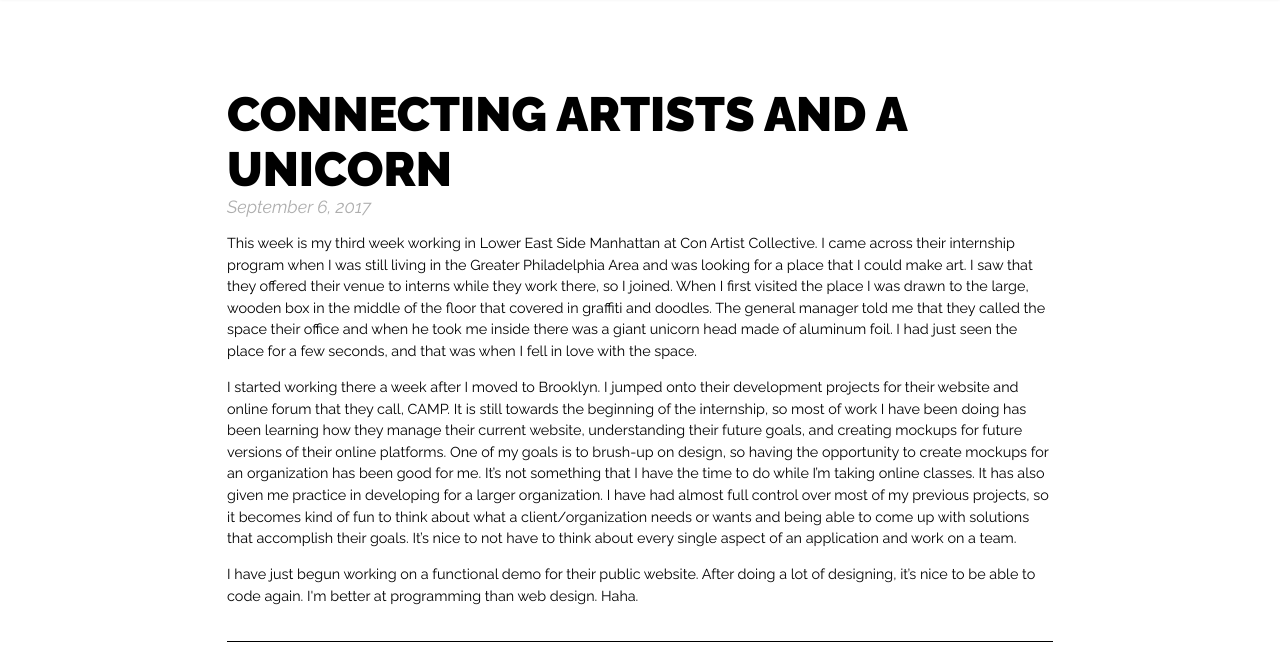
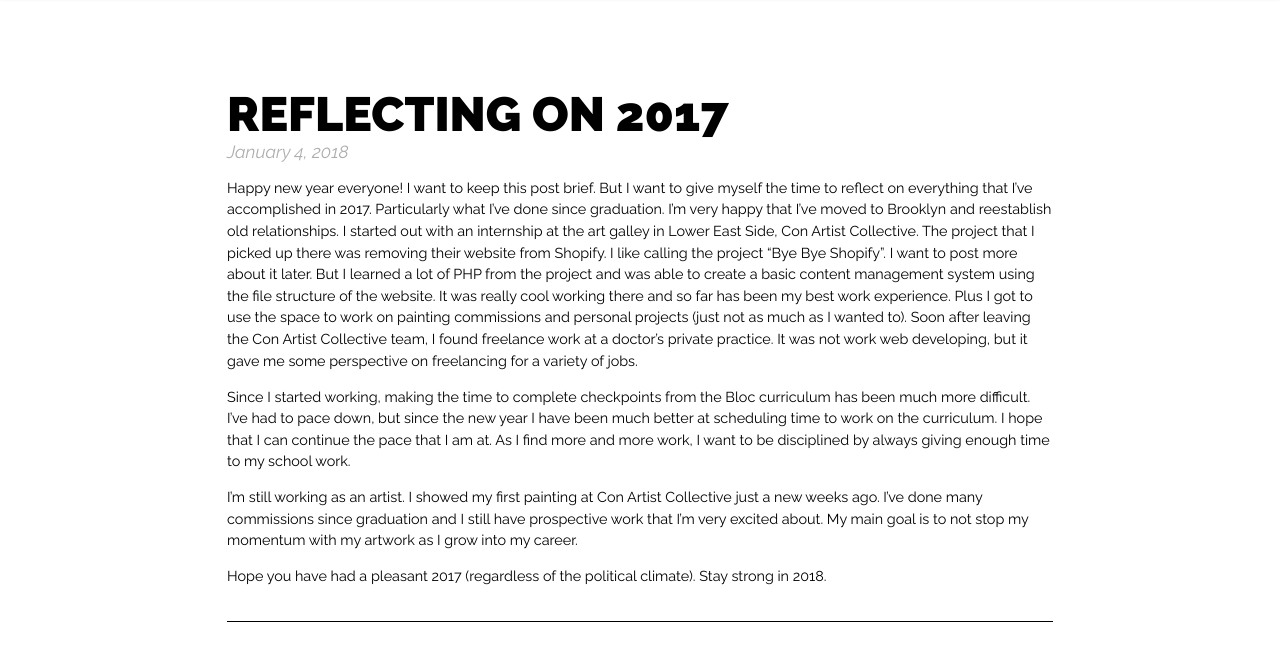
Before and after one commit to ameliagalgon/ameliagalgon.github.io, a plain HTML site: page blog.html in a window 1280 px wide. Shown: the part 63-732 px from the top of the page. Drawn offline with nearby package versions, Linux system fonts and the light colour scheme.

Commit message:
new blog post: reflecting on 2017

```diff
--- a/blog.html
+++ b/blog.html
@@ -40,6 +40,19 @@
             </div>
         </nav>
         <section class="blog">
+          <div class="blog-post">
+            <div class="title">Reflecting on 2017</div>
+            <div class="date">January 4, 2018</div>
+            <div class="content">
+              <p>Happy new year everyone! I want to keep this post brief. But I want to give myself the time to reflect on everything that I’ve accomplished in 2017. Particularly what I’ve done since graduation. I’m very happy that I’ve moved to Brooklyn and reestablish old relationships. I started out with an internship at the art galley in Lower East Side, Con Artist Collective. The project that I picked up there was removing their website from Shopify. I like calling the project “Bye Bye Shopify”. I want to post more about it later. But I learned a lot of PHP from the project and was able to create a basic content management system using the file structure of the website. It was really cool working there and so far has been my best work experience. Plus I got to use the space to work on painting commissions and personal projects (just not as much as I wanted to). Soon after leaving the Con Artist Collective team, I found freelance work at a doctor’s private practice. It was not work web developing, but it gave me some perspective on freelancing for a variety of jobs.
+              </p>
+              <p>Since I started working, making the time to complete checkpoints from the Bloc curriculum has been much more difficult. I’ve had to pace down, but since the new year I have been much better at scheduling time to work on the curriculum. I hope that I can continue the pace that I am at. As I find more and more work, I want to be disciplined by always giving enough time to my school work.
+              </p>
+              <p>I’m still working as an artist. I showed my first painting at Con Artist Collective just a new weeks ago. I’ve done many commissions since graduation and I still have prospective work that I’m very excited about. My main goal is to not stop my momentum with my artwork as I grow into my career.
+              </p>
+              <p>Hope you have had a pleasant 2017 (regardless of the political climate). Stay strong in 2018.</p>
+            </div>
+          </div>
             <div class="blog-post">
                 <div class="title">Connecting Artists and a Unicorn</div>
                 <div class="date">September 6, 2017</div>
```
